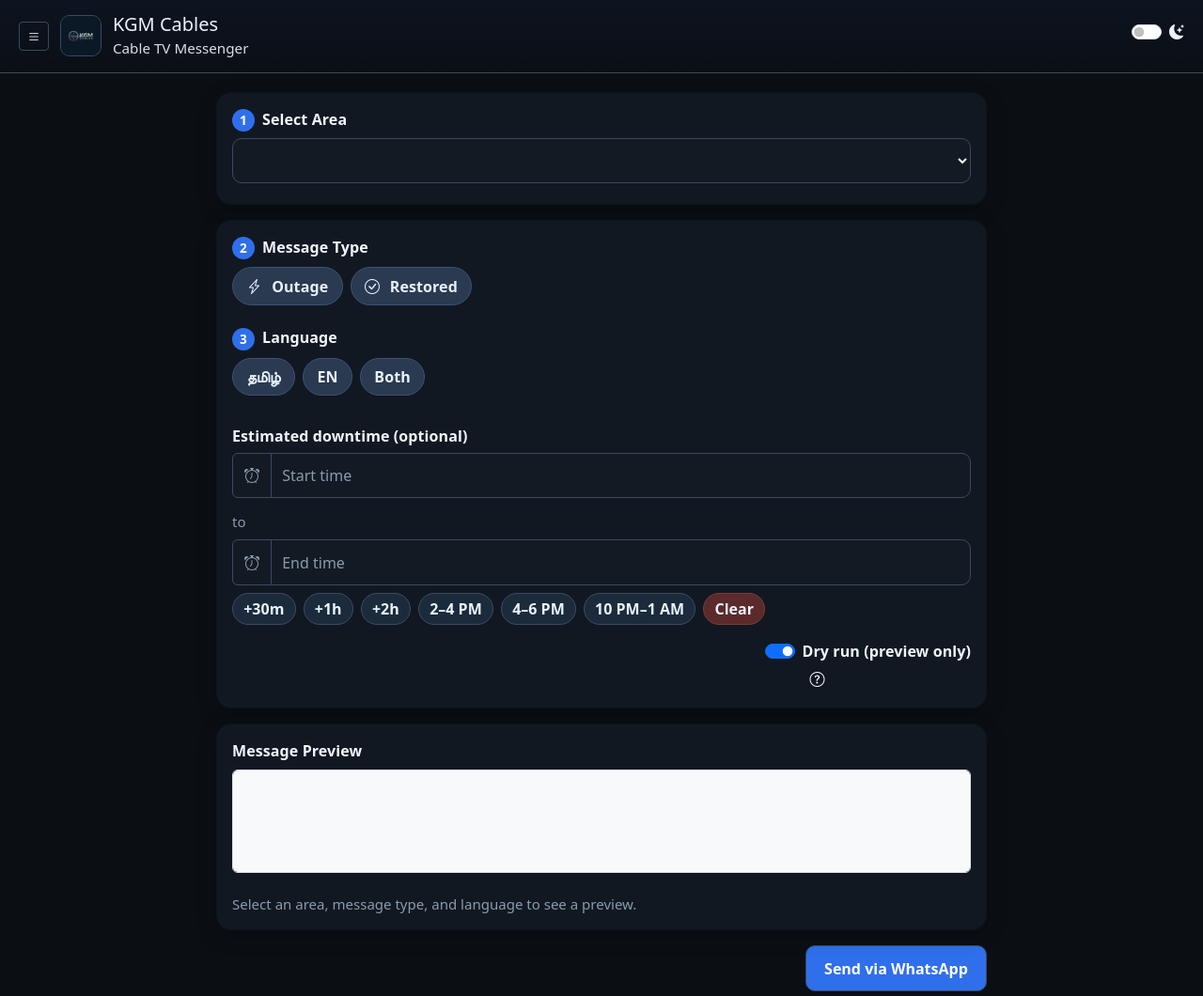
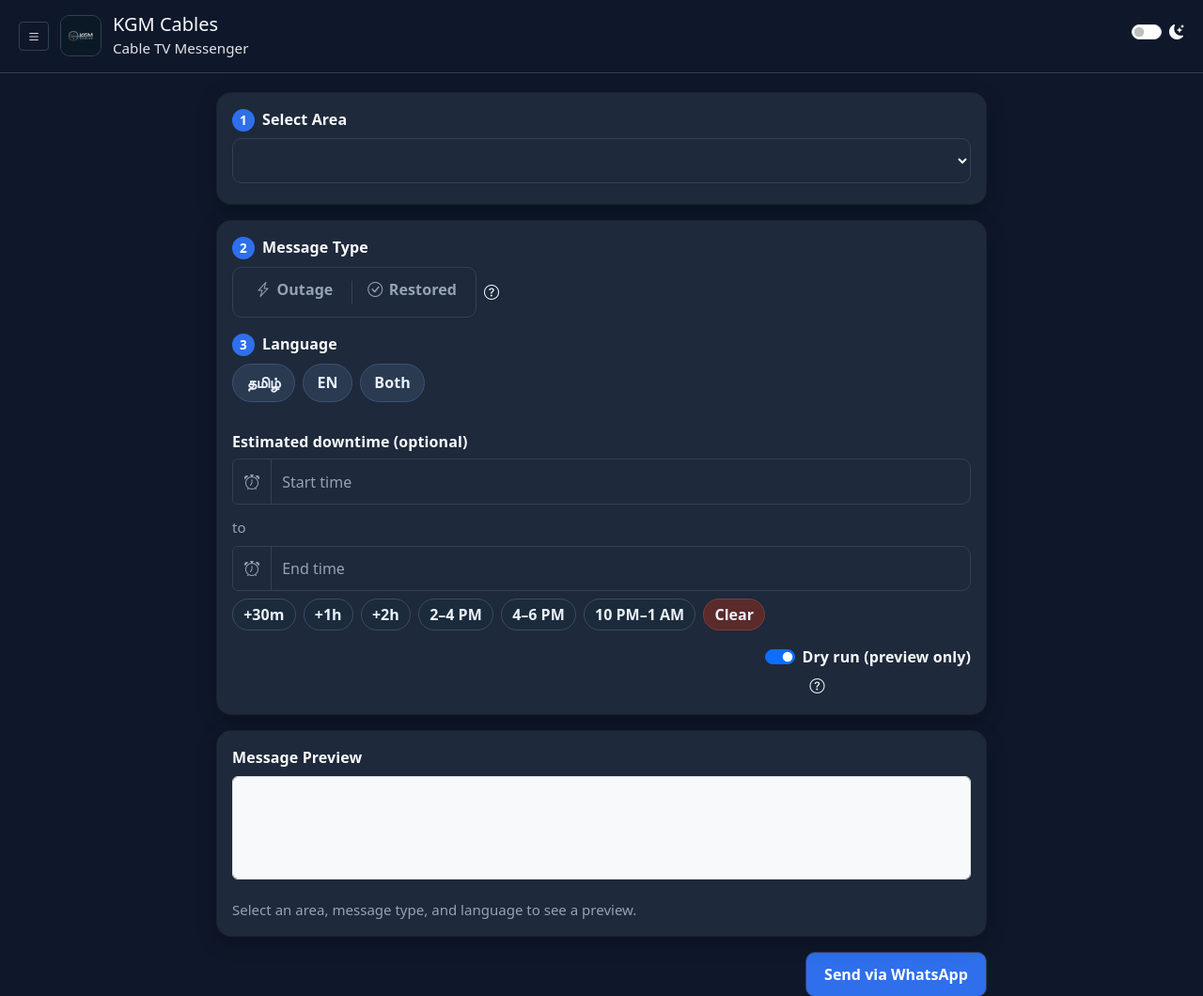
Before and after one commit to Arunaggiri-Pandian/Cable_TV_Outage_Messenger, a Flask app: page / in a window 1280 px wide. Shown: the top 1060 px of the page at 94% size. Run offline with Flask 3, Linux system fonts and the light colour scheme; lists and menus that the app fills with data are empty; some libraries are stand-ins or nearby versions.

Commit message:
feat: Modernize UI and update color palette
- Updated the color scheme for both light and dark modes to a modern 'slate' palette, aligning the visual style with the portfolio application.
- Replaced the message type selector with a cleaner, more intuitive segmented control for 'Outage' and 'Restored'.
- Implemented a single, context-aware help icon that updates its tooltip based on the selected message type.
- Added a vertical separator for better visual distinction between the options.
- Ensured the control is unselected by default, requiring user interaction.

```diff
--- a/static/css/style.css
+++ b/static/css/style.css
@@ -1,24 +1,24 @@
 :root{
-  --bg: #0b0f14;
-  --card: #121821;
-  --ink: #eef4ff;       /* brighter base text */
-  --muted: #8a9baf;     /* brighter muted */
-  --label: #f1f6ff;     /* strong labels */
-  --line: #3a4964;
+  --bg: #0f172a;           /* slate-900 */
+  --card: #1e293b;         /* slate-800 */
+  --ink: #f8fafc;          /* slate-50 */
+  --muted: #94a3b8;        /* slate-400 */
+  --label: #f8fafc;        /* slate-50 */
+  --line: #334155;         /* slate-700 */
   --primary: #2f6feb;
   --success: #17351f;
   --warn: #3f3617;
   --info: #1c2b3b;
   --error: #3b1c1c;
-  --pill: #192338;
-  --input-bg: #131a24;
-  --input-ink: #f6f9ff;
-  --placeholder: #8a9baf;
+  --pill: #334155;         /* slate-700 */
+  --input-bg: #1e293b;      /* slate-800 */
+  --input-ink: #f8fafc;     /* slate-50 */
+  --placeholder: #94a3b8;  /* slate-400 */
 
-  --header-bg-start: #0d1420;
-  --header-bg-end: #0b0f14;
-  --header-ink: #eaf1ff;
-  --logo-bg: #0f141c;
+  --header-bg-start: #0f172a;
+  --header-bg-end: #0f172a;
+  --header-ink: #f8fafc;
+  --logo-bg: #0f172a;
 
   --seg-bg: #2a3a50;
   --seg-ink: #e8f0ff;
@@ -175,6 +175,48 @@
 }
 .help-icon:hover{ color:#ffffff !important; }
 
+/* Modern Segmented Control */
+.modern-seg-control {
+  display: flex;
+  align-items: center;
+  width: 260px;
+  background-color: var(--input-bg);
+  border-radius: 10px;
+  border: 1px solid var(--line);
+  padding: 4px;
+  overflow: hidden;
+}
+
+.seg-separator {
+  width: 1px;
+  height: 24px;
+  background-color: var(--line);
+}
+
+.modern-seg-btn {
+  flex: 1;
+  padding: 0.4rem 1rem;
+  border-radius: 7px;
+  cursor: pointer;
+  font-weight: 700;
+  color: var(--muted);
+  transition: background-color 0.2s, color 0.2s;
+  display: flex;
+  align-items: center;
+  justify-content: center;
+  gap: 0.4rem;
+  text-align: center;
+}
+
+.btn-check:not(:checked) + .modern-seg-btn:hover {
+  background-color: rgba(128, 128, 128, 0.1);
+}
+
+.btn-check:checked + .modern-seg-btn {
+  background-color: var(--primary);
+  color: white;
+}
+
 /* Segmented control (Outage/Restored) */
 .seg-wrap { display:flex; gap:.5rem; flex-wrap: wrap; }
 .btn-seg{
--- a/static/js/script.js
+++ b/static/js/script.js
@@ -188,8 +188,31 @@
   const etaStart  = document.getElementById("etaStart");
   const etaEnd    = document.getElementById("etaEnd");
   const msgTypeRadios = document.querySelectorAll('input[name="msgType"]');
+  const msgTypeHelp = document.getElementById("msgTypeHelp");
   const channelRadios = document.querySelectorAll("input[name='channel']");
   const msgTypeLabel = document.querySelector("label[for='msg_type']");
+
+  // Tooltip content for the message type toggle
+  const msgTypeTooltips = {
+    outage: "Sends a one-way outage alert to the selected area with optional ETA.",
+    restored: "Sends a one-way notice that service is restored for the selected area."
+  };
+
+  // Function to update the tooltip content
+  function updateMsgTypeHelp() {
+    if (!msgTypeHelp) return;
+    const currentType = getCurrentMsgType();
+    const tooltipText = msgTypeTooltips[currentType];
+
+    // Update the tooltip's title attribute
+    msgTypeHelp.setAttribute('data-bs-title', tooltipText);
+
+    // If the tooltip is already initialized by Bootstrap, you need to update it
+    const tooltipInstance = bootstrap.Tooltip.getInstance(msgTypeHelp);
+    if (tooltipInstance) {
+      tooltipInstance.setContent({ '.tooltip-inner': tooltipText });
+    }
+  }
 
   // Quick pick handlers
   document.querySelectorAll(".quick-picks .chip").forEach(btn => {
@@ -355,7 +378,10 @@
   }
 
   // Compose interactions
-  msgTypeRadios.forEach(r => r.addEventListener("change", updateComposed));
+  msgTypeRadios.forEach(r => r.addEventListener("change", () => {
+    updateComposed();
+    updateMsgTypeHelp();
+  }));
   langTamil.addEventListener("change", updateComposed);
   langEng.addEventListener("change", updateComposed);
   etaStart.addEventListener("change", updateComposed);
@@ -368,6 +394,7 @@
   // Set initial state
   updateChannelUI();
   updateComposed();
+  updateMsgTypeHelp();
 
   // Send
   sendBtn.addEventListener("click", async () => {
--- a/templates/index.html
+++ b/templates/index.html
@@ -84,19 +84,22 @@
       <div class="row">
         <div class="col-md-6 mb-3 mb-md-0">
           <label><span class="step-badge">2</span>Message Type</label>
-          <!-- Segmented control (Outage / Restored) -->
-          <div class="seg-wrap mt-2">
+          <div class="d-flex align-items-center mt-2">
+            <div class="modern-seg-control">
               <input type="radio" class="btn-check" name="msgType" id="msgOutage" value="outage">
-            <label class="btn btn-seg" for="msgOutage" data-bs-toggle="tooltip"
-                   data-bs-title="Sends a one-way outage alert to the selected area with optional ETA.">
+              <label class="modern-seg-btn" for="msgOutage">
                 <i class="bi bi-lightning-charge"></i> Outage
               </label>
-
+              <div class="seg-separator"></div>
               <input type="radio" class="btn-check" name="msgType" id="msgRestored" value="restored">
-            <label class="btn btn-seg" for="msgRestored" data-bs-toggle="tooltip"
-                   data-bs-title="Sends a one-way notice that service is restored for the selected area.">
+              <label class="modern-seg-btn" for="msgRestored">
                 <i class="bi bi-check-circle"></i> Restored
               </label>
+            </div>
+            <i class="bi bi-question-circle help-icon ms-2"
+               id="msgTypeHelp"
+               data-bs-toggle="tooltip"
+               data-bs-title="Select this when a new service disruption occurs."></i>
           </div>
         </div>
 
```
Also changed, not shown: other parts of static/css/style.css (+13 -13 lines). Lines whose indentation alone changed are shown as unchanged.
